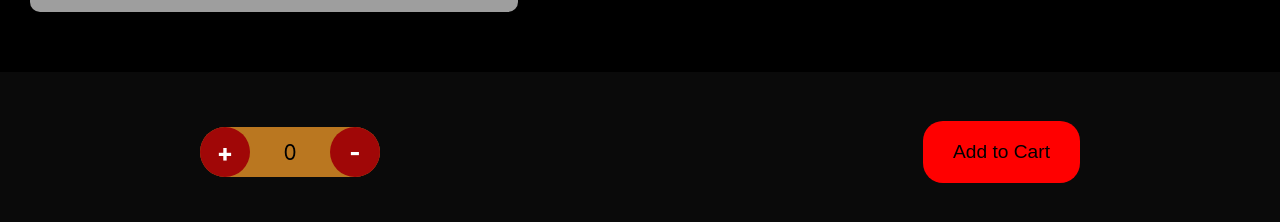
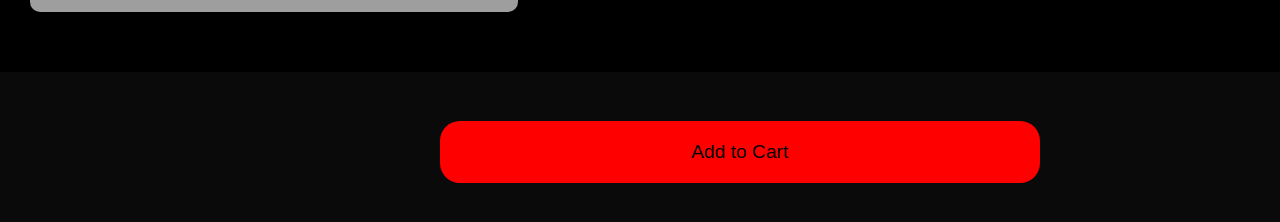
Before and after one commit to Chathuranga-Niroshana/COM.com, a React (Create React App) app in the folder frontend/: page /product/1 in a window 1280 px wide. Shown: the part 648-870 px from the top of the page. Built offline with nearby package versions, Linux system fonts and the light colour scheme; grey boxes are pictures that could not be loaded.

Commit message:
commit-3

```diff
--- a/frontend/src/pages/Product/Product.css
+++ b/frontend/src/pages/Product/Product.css
@@ -72,7 +72,7 @@
 .cartInfo{
     display: flex;
     align-items: center;
-    justify-content: space-between;
+    justify-content: center;
     width: 100%;
     height: 160px;
     margin-top: 30px;
@@ -111,10 +111,12 @@
 }
 .cartBtninProduct button{
     padding: 20px 30px;
+    width: 600px;
     background-color: red;
     color: black;
     font-size: larger;
     border: none;
+    margin-left: 400px;
     border-radius: 20px;
     transition: 0.5s ease-in-out;
 }
--- a/frontend/src/pages/Product/Product.jsx
+++ b/frontend/src/pages/Product/Product.jsx
@@ -30,7 +30,7 @@ const Product = () => {
         </div>
         <div className="productInfoContainer">
           <h2>
-            {product.brand} {product.category}{" "}
+            {product.brand} {product.category}
           </h2>
           <h4>{product.RAM} RAM </h4>
           <h4>$ {product.price} </h4>
@@ -44,14 +44,13 @@ const Product = () => {
         </div>
       </div>
       <div className="cartInfo">
-        <div className="counter">
+        {/* <div className="counter">
           <div className="counterOperation">+</div>
           <div className="cartCount">
-            {" "}
-            <span id="count">0</span>{" "}
+            <span id="count">0</span>
           </div>
           <div className="counterOperation">-</div>
-        </div>
+        </div> */}
         <div className="cartBtninProduct">
           <button>Add to Cart</button>
         </div>
```
